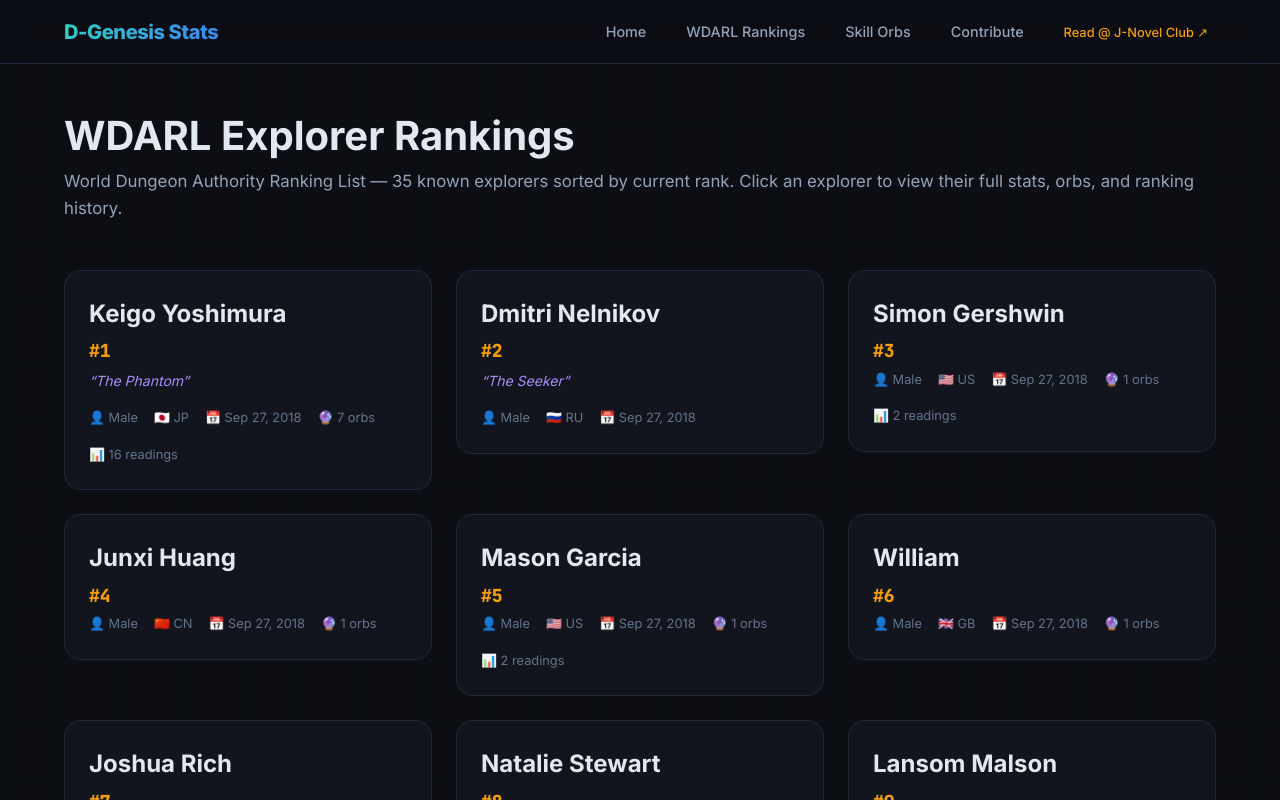
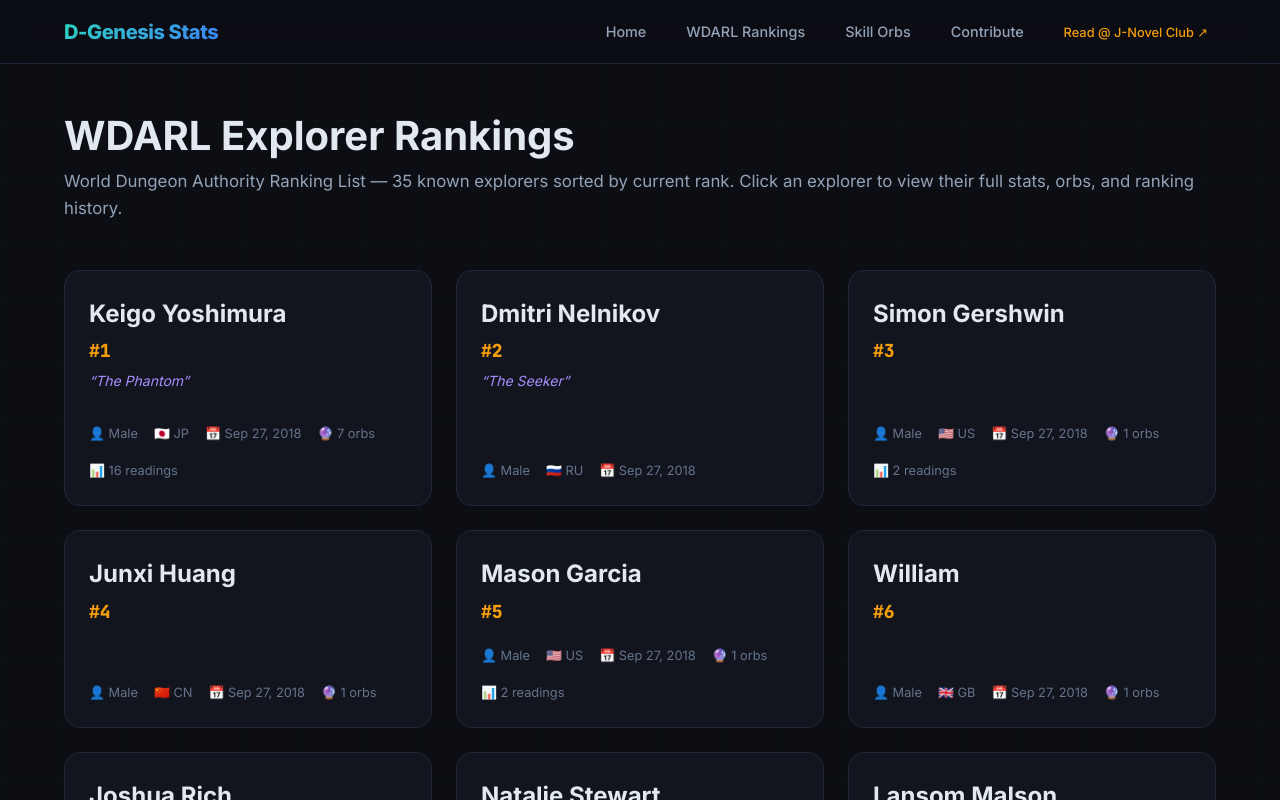
Before and after one commit to sorvani/dgenesisinfo, a Next.js app: page /explorers in a window 1280 px wide. Shown: the top 800 px of the page. Built offline with nearby package versions, Linux system fonts and the light colour scheme.

Commit message:
style: fix grid card layouts to stretch consistently across rows

```diff
--- a/src/app/explorers/page.tsx
+++ b/src/app/explorers/page.tsx
@@ -26,7 +26,7 @@ export default function ExplorersPage() {
           <div
             key={explorer.slug}
             className="animate-in"
-            style={{ animationDelay: `${Math.min(i * 50, 500)}ms` }}
+            style={{ animationDelay: `${Math.min(i * 50, 500)}ms`, height: '100%' }}
           >
             <ExplorerCard explorer={explorer} />
           </div>
--- a/src/app/orbs/page.tsx
+++ b/src/app/orbs/page.tsx
@@ -23,9 +23,9 @@ export default function OrbsPage() {
       <div className="card-grid">
         {orbs.map((orb, i) => (
           <div
-            key={orb.id}
+            key={orb.slug}
             className="animate-in"
-            style={{ animationDelay: `${Math.min(i * 50, 500)}ms` }}
+            style={{ animationDelay: `${Math.min(i * 50, 500)}ms`, height: '100%' }}
           >
             <OrbCard orb={orb} />
           </div>
--- a/src/components/ExplorerCard.tsx
+++ b/src/components/ExplorerCard.tsx
@@ -15,14 +15,14 @@ export function ExplorerCard({ explorer }: { explorer: Explorer }) {
   const flag = getNationalityFlag(explorer.nationality);
 
   return (
-    <Link href={`/explorers/${explorer.slug}`} id={`explorer-${explorer.slug}`}>
-      <div className="card">
+    <Link href={`/explorers/${explorer.slug}`} id={`explorer-${explorer.slug}`} style={{ display: 'block', height: '100%' }}>
+      <div className="card" style={{ height: '100%', display: 'flex', flexDirection: 'column' }}>
         <div className="explorer-card-name" style={{ fontSize: '1.5rem' }}>{name}</div>
         <div className="explorer-card-rank" style={{ fontSize: '1.125rem' }}>#{rank}</div>
         {explorer.moniker && (
           <div className="explorer-card-moniker">&ldquo;{explorer.moniker}&rdquo;</div>
         )}
-        <div className="explorer-card-meta">
+        <div className="explorer-card-meta" style={{ marginTop: 'auto', paddingTop: 'var(--space-md)' }}>
           {explorer.sex && (
             <span>👤 {explorer.sex}</span>
           )}
--- a/src/components/OrbCard.tsx
+++ b/src/components/OrbCard.tsx
@@ -11,12 +11,12 @@ export function OrbCard({ orb }: { orb: Orb }) {
     effectsText.length > 120 ? effectsText.slice(0, 120) + "…" : effectsText;
 
   return (
-    <Link href={`/orbs/${orb.slug}`} id={`orb-${orb.slug}`}>
-      <div className="card">
+    <Link href={`/orbs/${orb.slug}`} id={`orb-${orb.slug}`} style={{ display: 'block', height: '100%' }}>
+      <div className="card" style={{ height: '100%', display: 'flex', flexDirection: 'column' }}>
         <div className="orb-card-name">{orb.orb_name || "Unknown"}</div>
         <div className="orb-card-effects">{truncated}</div>
         {orb.drop_rates.length > 0 && (
-          <div className="orb-card-drops">
+          <div className="orb-card-drops" style={{ marginTop: 'auto', paddingTop: 'var(--space-md)' }}>
             {orb.drop_rates.length} known drop source
             {orb.drop_rates.length !== 1 ? "s" : ""}
           </div>
```
